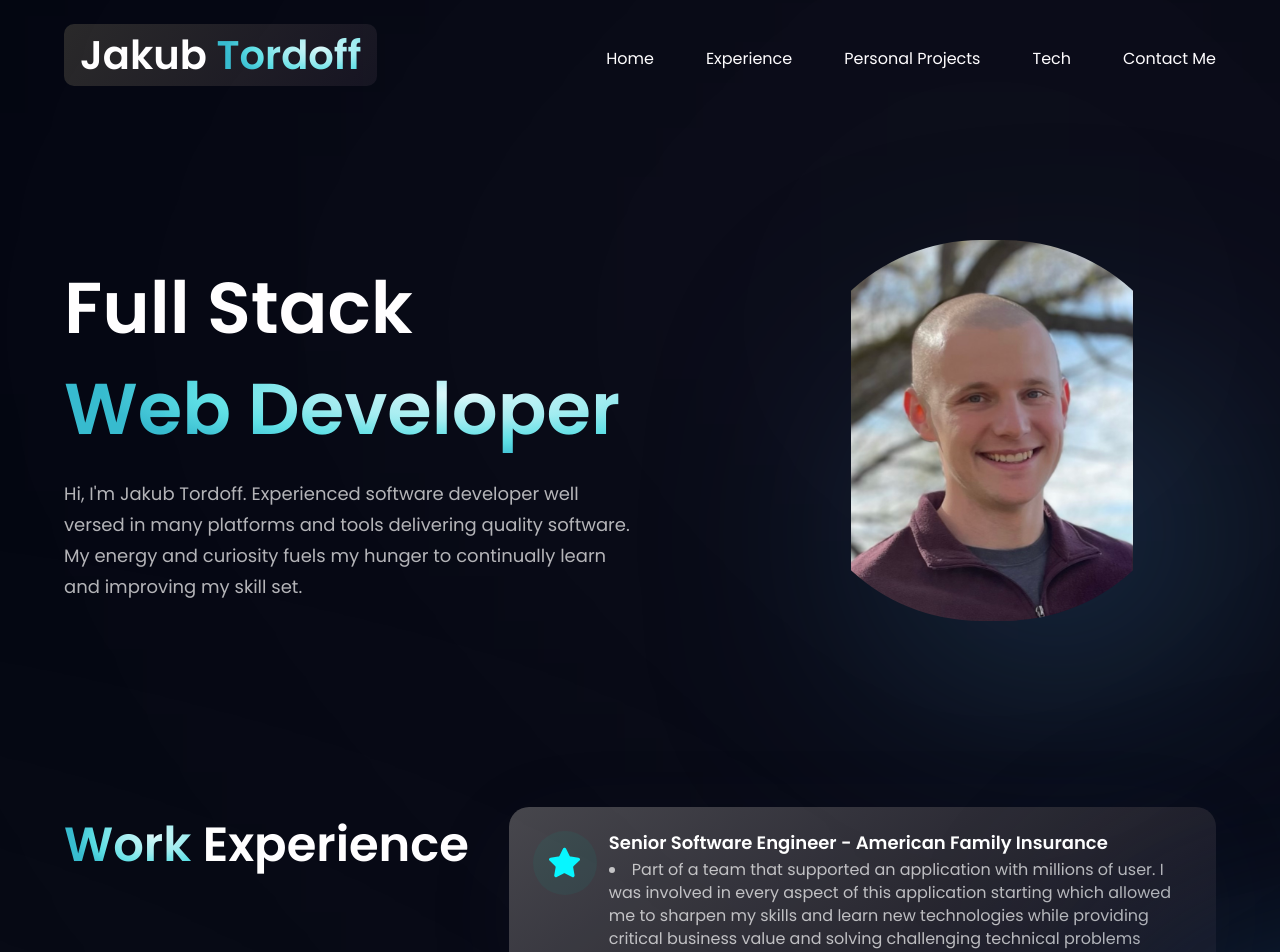
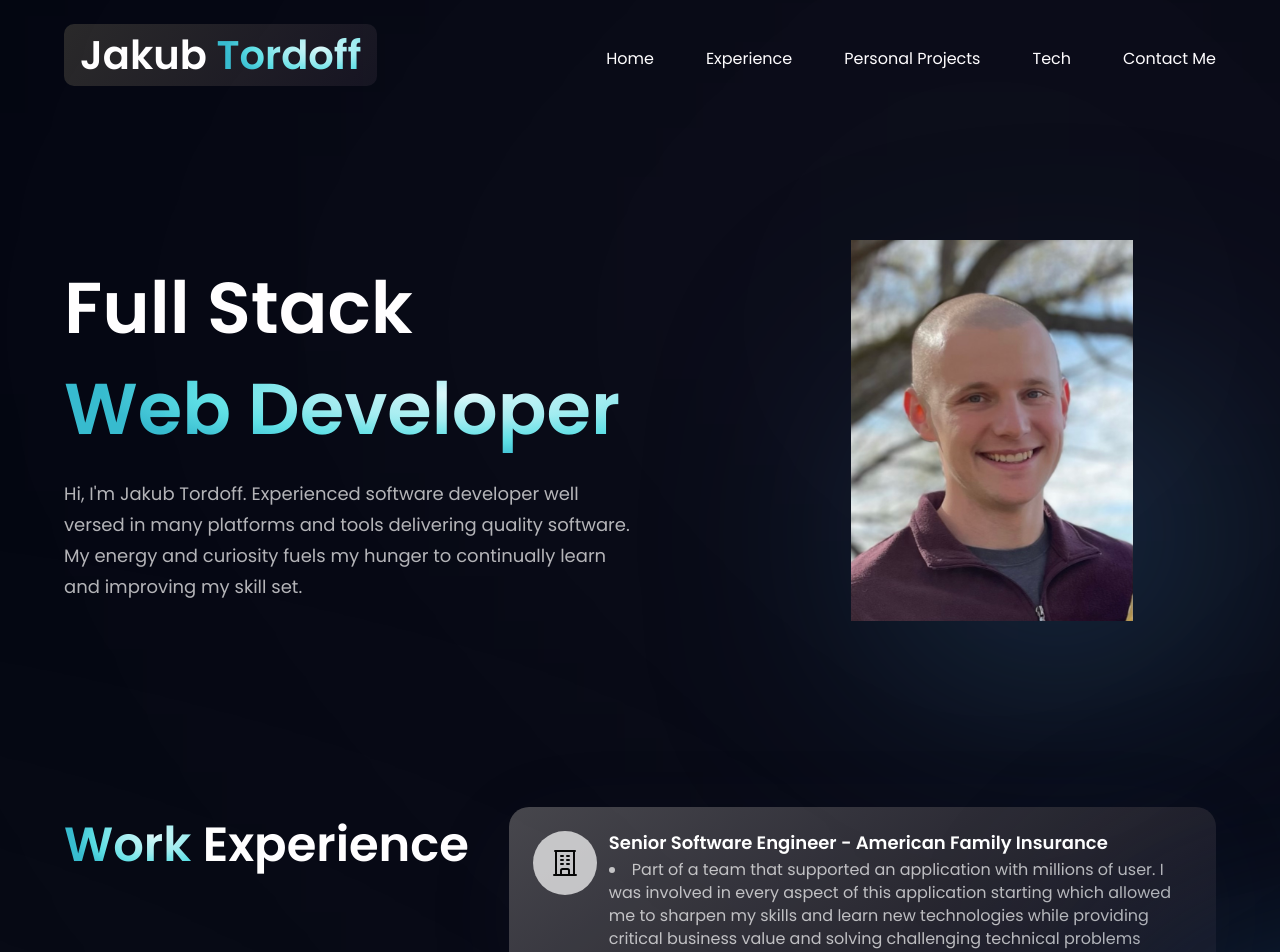
Before and after one commit to ktordoff13/react-resume, a React (Vite) app: page / in a window 1280 px wide. Shown: the top 952 px of the page. Built offline with nearby package versions, Linux system fonts and the light colour scheme.

Commit message:
changed icon

```diff
--- a/src/components/Experience.tsx
+++ b/src/components/Experience.tsx
@@ -19,7 +19,7 @@ const ExperienceCard = ({
     } feature-card`}
   >
     <div
-      className={`w-[64px] h-[64px] rounded-full ${styles.flexCenter} bg-dimBlue`}
+      className={`w-[64px] h-[64px] rounded-full ${styles.flexCenter} bg-dimWhite`}
     >
       <img src={icon} alt="icon" className="w-[50%] h-[50%] object-contain" />
     </div>
--- a/src/components/Hero.tsx
+++ b/src/components/Hero.tsx
@@ -27,7 +27,7 @@ const Hero = () => {
         <img
           src={headshot}
           alt="headshot"
-          className="object-scale-down rounded-full w-[40%] h-[40%] md:w-[70%] md:h-[70%] ss:w-[50%] ss:h-[50%] relative z-[5]"
+          className="object-scale-down ss:w-[50%] ss:h-[50%] md:w-[70%] md:h-[70%] w-[40%] h-[40%] relative z-[5]"
         />
 
         {/* gradient start */}
```
Also changed, not shown: src/assets/Star.svg.
